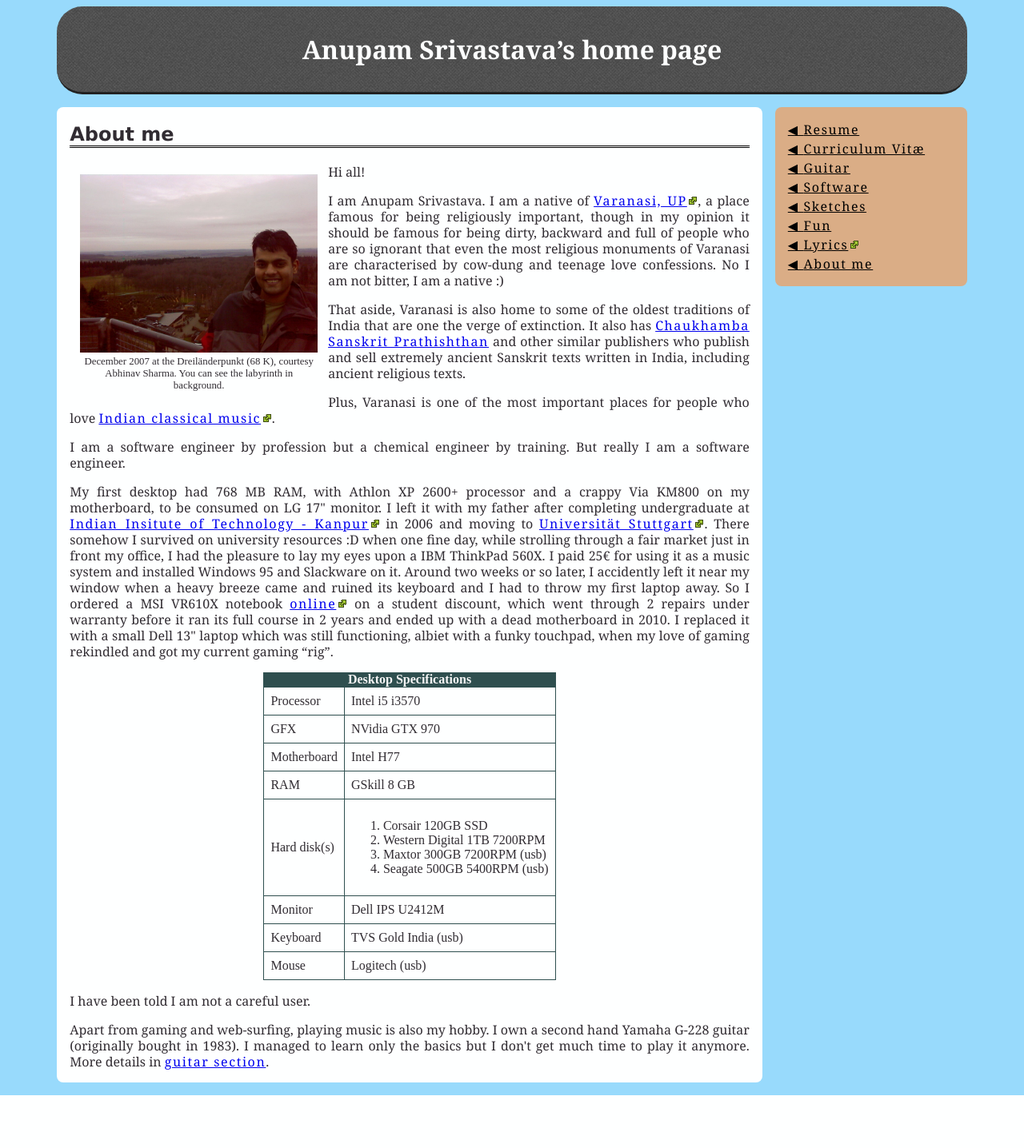
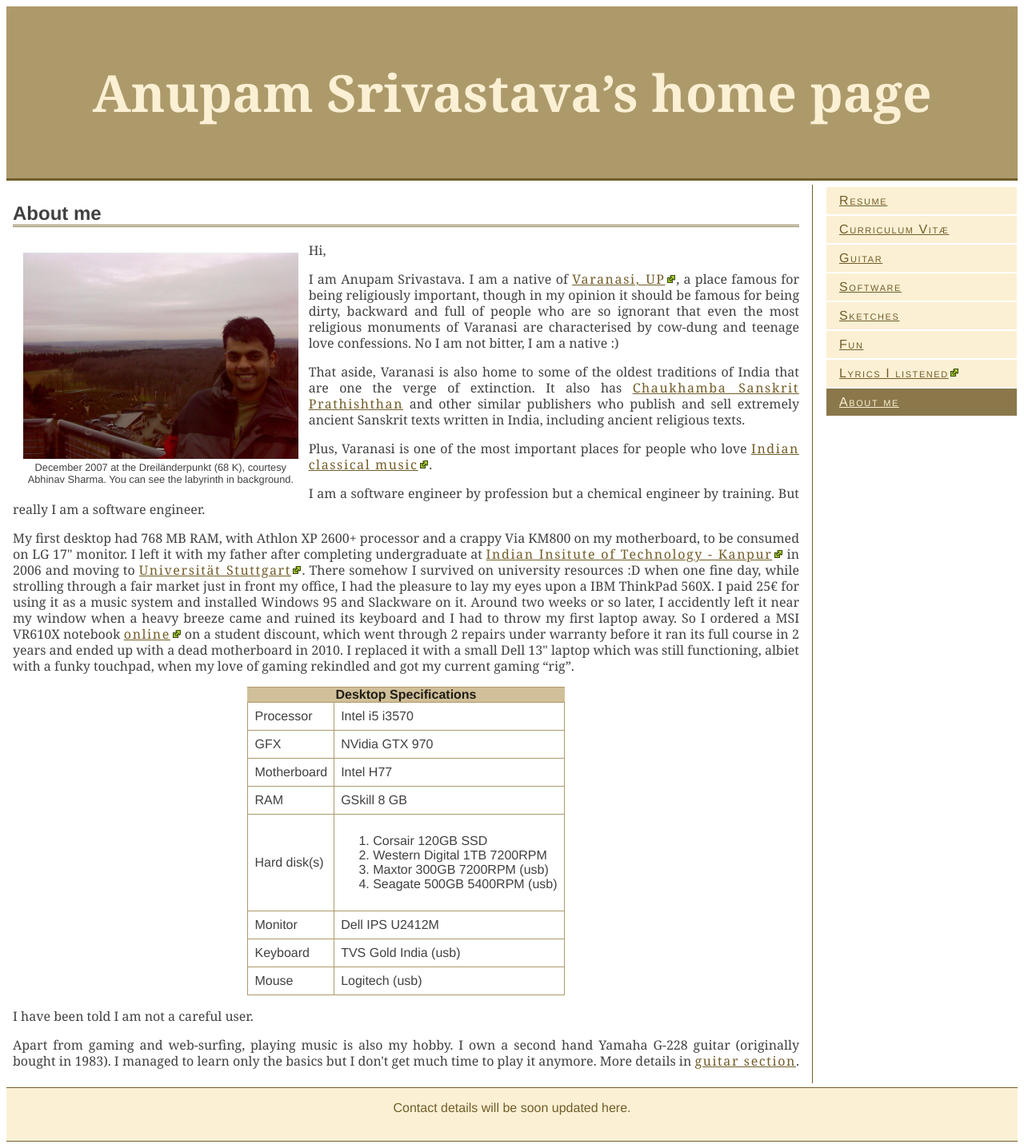
Before and after one commit to anupamsr/blog_php, a PHP site: page /about/index.html in a window 1280 px wide. Shown: the whole page at 80% size. Before the commit the page ends 1370 px from the top, so only its background shows below. Run offline with PHP 8.4, Linux system fonts and the light colour scheme.

Commit message:
Changed color theme, modified nav

```diff
--- a/www/about/index.html
+++ b/www/about/index.html
@@ -15,29 +15,27 @@
 <link rel="icon" type="image/png" href="/favicon.ico">
 </head>
 <body>
-<div style="position: relative; margin: auto; width: 90%;">
 <header class="center serif-header">Anupam Srivastava’s home page</header>
 <nav>
-<p id="nav">
-<a href="/resume">Resume</a><br>
-<a href="/cv">Curriculum Vit&aelig;</a><br>
-<a href="/guitar">Guitar</a><br>
-<a href="/software">Software</a><br>
-<a href="/sketches">Sketches</a><br>
-<a href="/fun">Fun</a><br>
-<!-- <a href="/blog/">Blog</a> | --><a href="http://heartshapedsandbox.blogspot.com/">Lyrics</a><br>
-<a href="/about">About me</a><br>
-</p>
+<a href="/resume">Resume</a>
+<a href="/cv">Curriculum Vit&aelig;</a>
+<a href="/guitar">Guitar</a>
+<a href="/software">Software</a>
+<a href="/sketches">Sketches</a>
+<a href="/fun">Fun</a>
+<!-- <a href="/blog/">Blog</a> | --><a href="http://heartshapedsandbox.blogspot.com/">Lyrics I listened</a>
+<a id="selected" href="/about">About me</a>
 </nav>
 <article>
 <section>
 <h2>About me</h2>
 <div class="captioned embedded">
+<a href="/images/from_abhinav_camera.jpg">
 <img src="/images/from_abhinav_camera.jpg" alt="Anupam's image">
-December 2007 at the Dreiländerpunkt (68 K), courtesy Abhinav Sharma. You can see the labyrinth in background.
+</a>December 2007 at the Dreiländerpunkt (68 K), courtesy Abhinav Sharma. You can see the labyrinth in background.
 </div>
 <p>
-Hi all!
+Hi,
 </p>
 <p>
 I am Anupam Srivastava. I am a native of <a href="http://en.wikipedia.org/wiki/Varanasi">Varanasi, UP</a>, a place famous for being religiously important, though in my opinion it should be famous for being dirty, backward and full of people who are so ignorant that even the most religious monuments of Varanasi are characterised by cow-dung and teenage love confessions. No I am not bitter, I am a native :)
@@ -104,6 +102,6 @@ Apart from gaming and web-surfing, playing music is also my hobby. I own a secon
 </p>
 </section>
 </article>
-</div>
+<footer class="center">Contact details will be soon updated here.</footer>
 </body>
 </html>
--- a/www/css/styles.css
+++ b/www/css/styles.css
@@ -33,13 +56,71 @@
 	margin: 10px 10px 35px 10px;
 }
 
+html {
+	overflow-y: scroll;
+}
+
 body {
+	background-color: white;
+	color: rgba(0, 0, 0, 0.75);
 	font-size: 100%;
+	font-family: Helvetica Neue, Helvetica, Verdana, Geneva, 'lucida sans unicode', 'lucida grande', lucida, Arial, sans-serif;
 	word-wrap: break-word;
-	background-color: #98dafc;
+}
+
+header {
+	background-color: #AD9A6B;
+	color: #FBF0D4;
+	border-bottom: medium solid #725D29;
+	padding: 1em 0em 1em 0em;
+	margin: 0em 0em 5px 0em;
+	font-size: 4em;
+}
+
+nav {
+	float: right;
+	width: 15em;
+	margin: 0.1em 0em 0.1em 1em;
+	font-variant: small-caps;
+}
+
+nav a {
+	display: block;
+	background-color: #FBF0D4;
+	color: #725D29;
+	border: thin solid white;
+	padding: 0.5em 1em;
+	text-decoration: underline;
+}
+
+article {
+	overflow: hidden;
+	border-style: none solid none none;
+	border-width: thin;
+	border-color: #725D29;
+	margin: 0.1em 1em 0.1em 0em;
+	text-align: justify;
+}
+
+section {
+	overflow: hidden;
+	display: block;
+	padding: 0em 1em 0em 0.5em;
+	margin: 0.1em 0em 0.1em 0em;
+}
+
+footer {
+	background-color: #FBF0D4;
+	color: #725D29;
+	border-style: solid none solid none;
+	border-width: thin;
+	border-color: #725D29;
+	padding: 1em 0em 2em 0em;
+	margin: 5px 0em 0em 0em;
 }
 
 a {
+	color: #725D29;
 	letter-spacing: 0.1em;
 }
 
@@ -50,69 +131,17 @@ a[href^="https://"]:after {
 	margin: 0 0 0 0.1em;
 }
 
-header {
-	position: relative;
-	text-align: center;
-	background: url(/images/tweed.png);
-	background-repeat: repeat;
-	padding: 1em 0em 1em 0em;
-	border-bottom: medium solid #222222;
-	border-radius: 1em;
-	color: #feffff;
-}
-
-nav {
-	background: #daad86;
-	border-radius: 0.5em;
-	float: right;
-	margin: 1em 0em 1em 1em;
-	width: 15em;
-}
-
-nav a:link , nav a:visited {
-    color: black;
-	text-decoration: underline;
-}
-
-nav a:hover, nav a:active {
-	color: firebrick;
-	font-weight: bold;
-	text-decoration: underline;
-}
-
-nav a:before {
-	content: "◀ ";
-}
-
-#nav {
-	line-height: 1.5em;
-	padding: 0em 1em;
-}
-
-article {
-	background-color: #feffff;
-	margin: 1em 1em 1em 0em;
-	text-align: justify;
-	overflow: hidden;
-	border-radius: 0.5em;
-}
-
-section {
-	color: #312c32;
-	padding: 0em 1em 0em 1em;
-	overflow: hidden;
-}
-
-h2, h3 {
-	font-family: Verdana, Geneva, sans-serif;
+a:hover, a:active {
+	background-color: #725D29;
+	color: #FBF0D4;
 }
 
 h2 {
-	border-bottom: medium double black;
+	border-bottom: medium double #8A774A;
 }
 
 h3 {
-	border-bottom: thin solid black;
+	border-bottom: thin solid #8A774A;
 }
 
 p {
@@ -137,7 +173,7 @@ img {
 }
 
 table, th, td {
-	border: 1px solid darkslategray;
+	border: thin solid #AD9A6B;
 	border-collapse: collapse;
 	padding: 0.5em;
 }
@@ -147,46 +183,47 @@ table {
 }
 
 th {
-	background-color: lightgray;
+	background-color: #D0BF98;
 	text-align: center;
 }
 
 caption {
-	background-color: darkslategray;
+	background-color: #D0BF98;
+	color: rgba(0, 0, 0, 0.85);
+	border-style: solid none none none;
+	border-width: thin;
+	border-color: #AD9A6B;
 	font-weight: bold;
-	color: whitesmoke;
 }
 
 mark {
 	background-color: inherit;
 	color: darkred;
 	font-weight: bold;
-	font-family: Helvetica Neue, Helvetica, Arial, sans-serif;
+	font-family: Helvetica Neue, Helvetica, Verdana, Geneva, 'lucida sans unicode', 'lucida grande', lucida, Arial, sans-serif;
+}
+
+#selected {
+	color: #FBF0D4;
+	background-color: #8A774A;
 }
 
 .note {
-	background-image: url(/images/low_contrast_linen.png);
+	background-image: url(/images/tweed.png);
 	background-repeat: repeat;
 	color: white;
-	padding: 0.5em;
-	overflow: hidden;
+	padding: 0.5em 0em 0.5em 0em;
+	letter-spacing: 0em;
 }
 
 .note a:link , .note a:visited {
-	color: cornsilk;
-	letter-spacing: 0em;
-}
-
-.note a:hover, .note a:active {
-	color: paleturquoise;
-	letter-spacing: 0em;
+	color: #FBF0D4;
 }
 
 .serif-header {
 	font-style: normal;
 	font-weight: bold;
 	font-family: Georgia, serif;
-	font-size: 2em;
 }
 
 .center {
```
Also changed, not shown: other parts of www/css/styles.css (+51 -16 lines), www/software/index.html (+13 -15 lines), www/software/practicaluml/index.html (+15 -15 lines).
